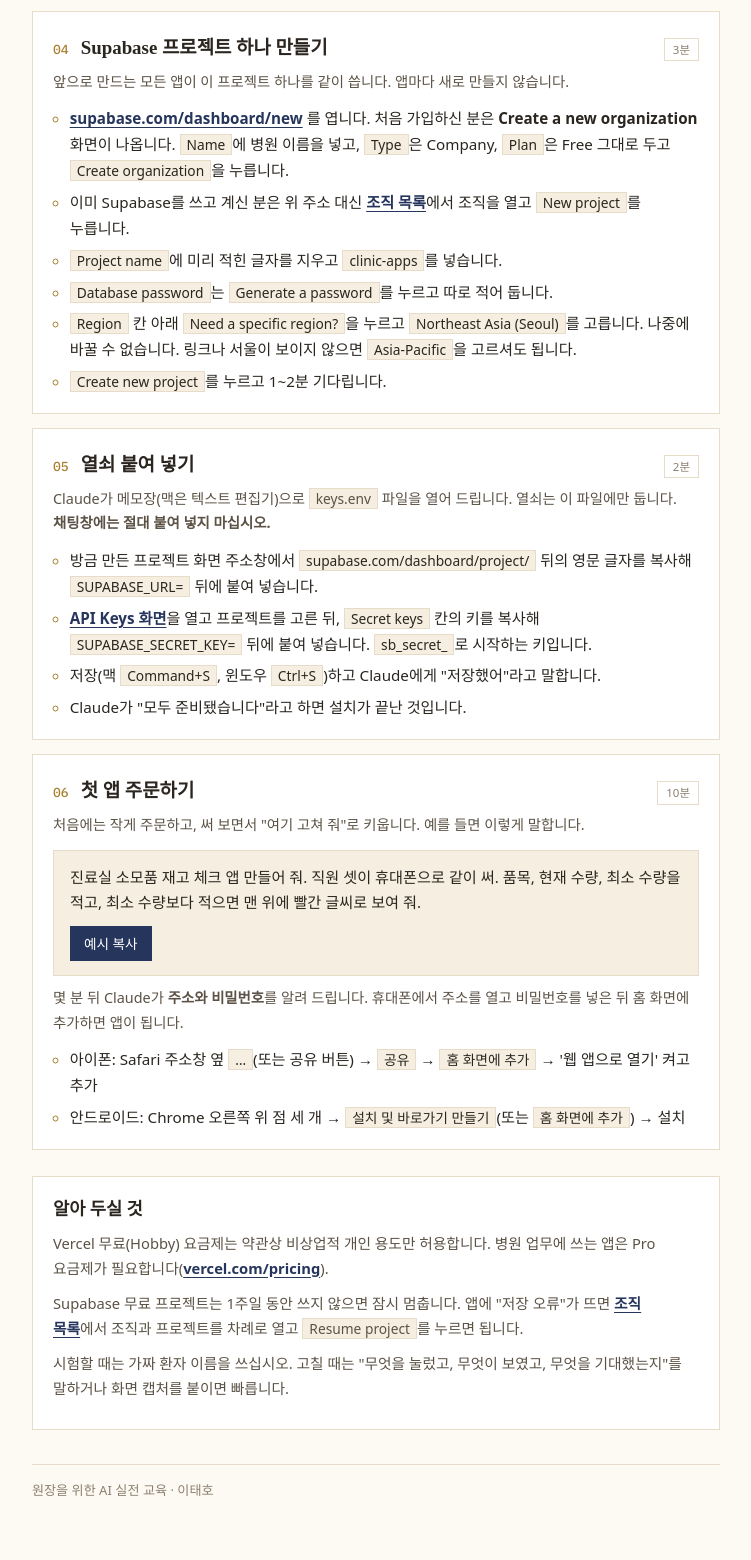
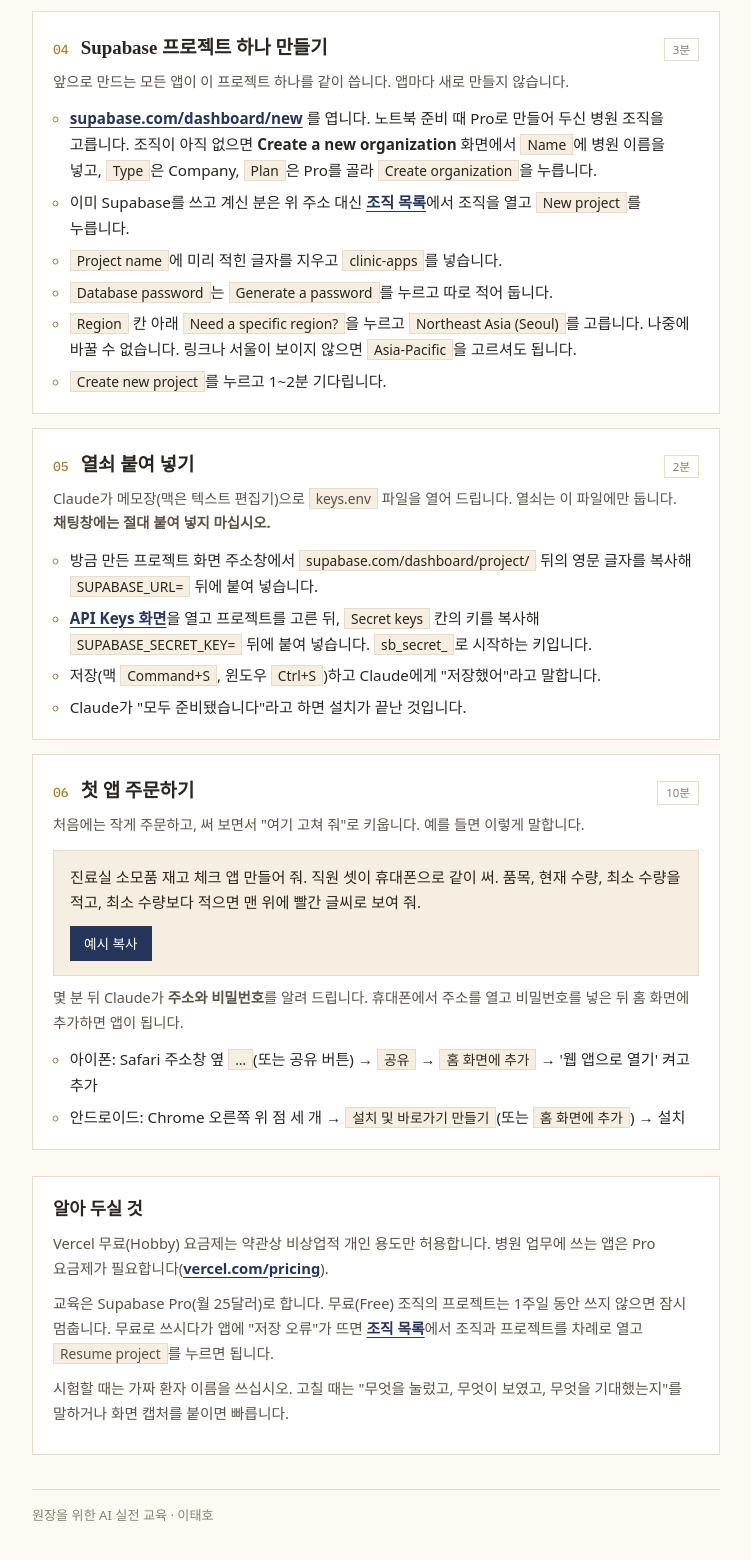
Before and after one commit to growingtiger/leetaeho-homepage, a plain HTML site: page public/ai-class/kit.html in a window 1280 px wide. Shown: the part 961-2521 px from the top of the page, without its empty margins (264-1015 px from the left). Drawn offline with Linux system fonts and the light colour scheme; a web font is replaced by a local one.

Commit message:
키트 안내: Supabase 조직 Pro 기준으로 (11-22 교육 방침)
Co-Authored-By: Claude Opus 5.5 <noreply@anthropic.com>

```diff
--- a/public/ai-class/kit.html
+++ b/public/ai-class/kit.html
@@ -112,7 +112,7 @@ footer{margin-top:34px;font-size:.82rem;color:var(--ink-3);border-top:1px solid
       <div class="hd"><span class="no">04</span><h2>Supabase 프로젝트 하나 만들기</h2><span class="tag">3분</span></div>
       <p class="why">앞으로 만드는 모든 앱이 이 프로젝트 하나를 같이 씁니다. 앱마다 새로 만들지 않습니다.</p>
       <ul>
-        <li><a href="https://supabase.com/dashboard/new" target="_blank" rel="noopener">supabase.com/dashboard/new</a> 를 엽니다. 처음 가입하신 분은 <b>Create a new organization</b> 화면이 나옵니다. <kbd>Name</kbd>에 병원 이름을 넣고, <kbd>Type</kbd>은 Company, <kbd>Plan</kbd>은 Free 그대로 두고 <kbd>Create organization</kbd>을 누릅니다.</li>
+        <li><a href="https://supabase.com/dashboard/new" target="_blank" rel="noopener">supabase.com/dashboard/new</a> 를 엽니다. 노트북 준비 때 Pro로 만들어 두신 병원 조직을 고릅니다. 조직이 아직 없으면 <b>Create a new organization</b> 화면에서 <kbd>Name</kbd>에 병원 이름을 넣고, <kbd>Type</kbd>은 Company, <kbd>Plan</kbd>은 Pro를 골라 <kbd>Create organization</kbd>을 누릅니다.</li>
         <li>이미 Supabase를 쓰고 계신 분은 위 주소 대신 <a href="https://supabase.com/dashboard/organizations" target="_blank" rel="noopener">조직 목록</a>에서 조직을 열고 <kbd>New project</kbd>를 누릅니다.</li>
         <li><kbd>Project name</kbd>에 미리 적힌 글자를 지우고 <kbd>clinic-apps</kbd>를 넣습니다.</li>
         <li><kbd>Database password</kbd>는 <kbd>Generate a password</kbd>를 누르고 따로 적어 둡니다.</li>
@@ -145,7 +145,7 @@ footer{margin-top:34px;font-size:.82rem;color:var(--ink-3);border-top:1px solid
   <div class="flow">
     <h2>알아 두실 것</h2>
     <p>Vercel 무료(Hobby) 요금제는 약관상 비상업적 개인 용도만 허용합니다. 병원 업무에 쓰는 앱은 Pro 요금제가 필요합니다(<a href="https://vercel.com/pricing" target="_blank" rel="noopener">vercel.com/pricing</a>).</p>
-    <p>Supabase 무료 프로젝트는 1주일 동안 쓰지 않으면 잠시 멈춥니다. 앱에 "저장 오류"가 뜨면 <a href="https://supabase.com/dashboard/organizations" target="_blank" rel="noopener">조직 목록</a>에서 조직과 프로젝트를 차례로 열고 <kbd>Resume project</kbd>를 누르면 됩니다.</p>
+    <p>교육은 Supabase Pro(월 25달러)로 합니다. 무료(Free) 조직의 프로젝트는 1주일 동안 쓰지 않으면 잠시 멈춥니다. 무료로 쓰시다가 앱에 "저장 오류"가 뜨면 <a href="https://supabase.com/dashboard/organizations" target="_blank" rel="noopener">조직 목록</a>에서 조직과 프로젝트를 차례로 열고 <kbd>Resume project</kbd>를 누르면 됩니다.</p>
     <p>시험할 때는 가짜 환자 이름을 쓰십시오. 고칠 때는 "무엇을 눌렀고, 무엇이 보였고, 무엇을 기대했는지"를 말하거나 화면 캡처를 붙이면 빠릅니다.</p>
   </div>
 
```
